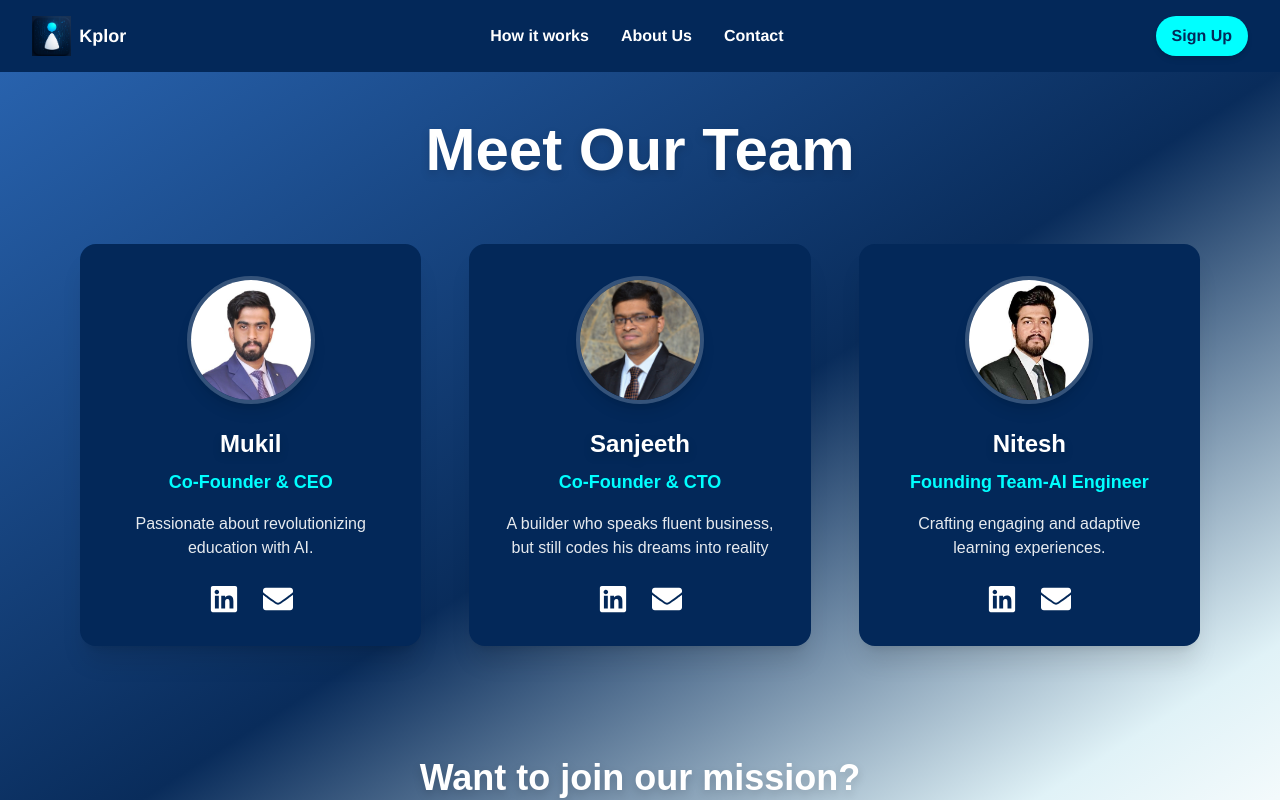
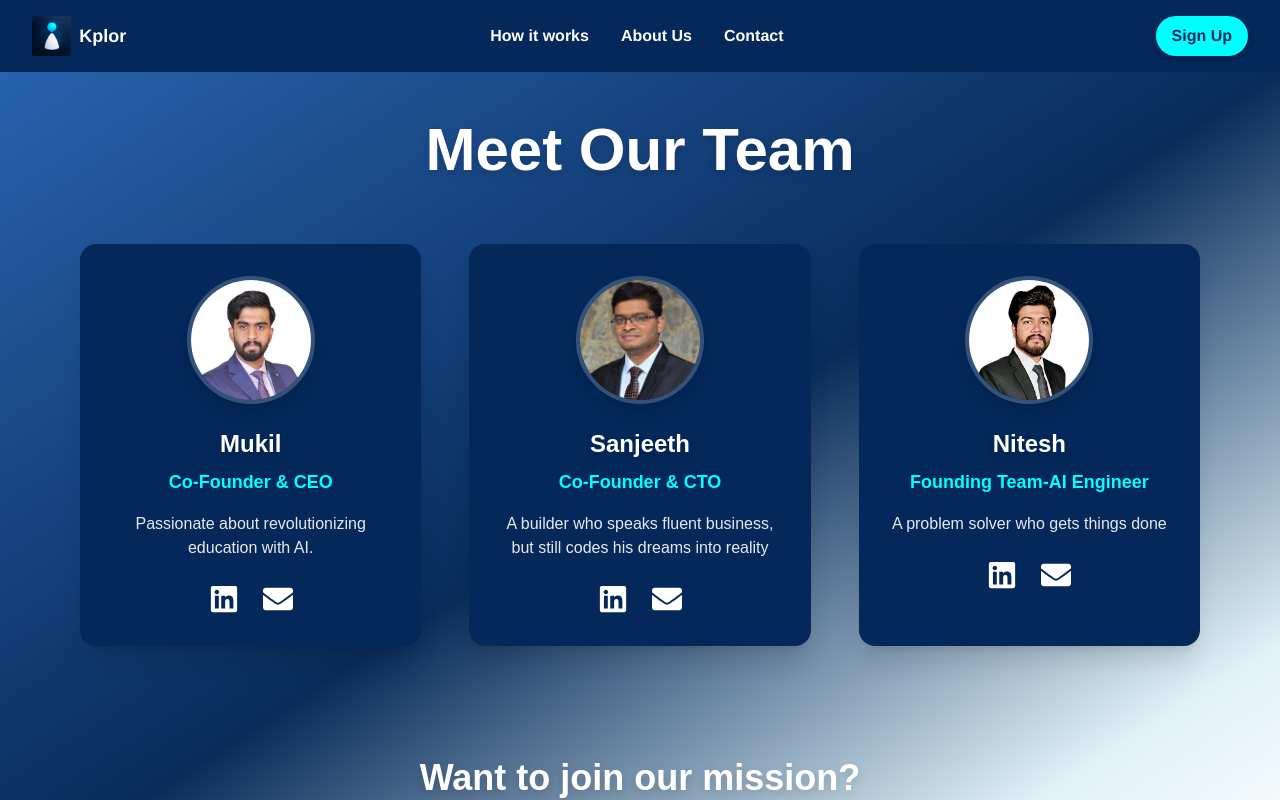
Before and after one commit to sanjeeth-baliga/kplor-website, a Next.js app: page /about in a window 1280 px wide. Shown: the top 800 px of the page. Built offline with nearby package versions, Linux system fonts and the light colour scheme.

Commit message:
Update Nitesh bio

```diff
--- a/src/app/about/page.tsx
+++ b/src/app/about/page.tsx
@@ -25,7 +25,7 @@ const teamMembers = [
     {
         name: "Nitesh",
         role: "Founding Team-AI Engineer",
-        oneLiner: "Crafting engaging and adaptive learning experiences.",
+        oneLiner: "A problem solver who gets things done",
         photo: "/nitzkp1.1.jpeg",
         linkedin: "https://www.linkedin.com/in/nitesh-wadhavinde/",
         email: "info@kplor.com",
```
